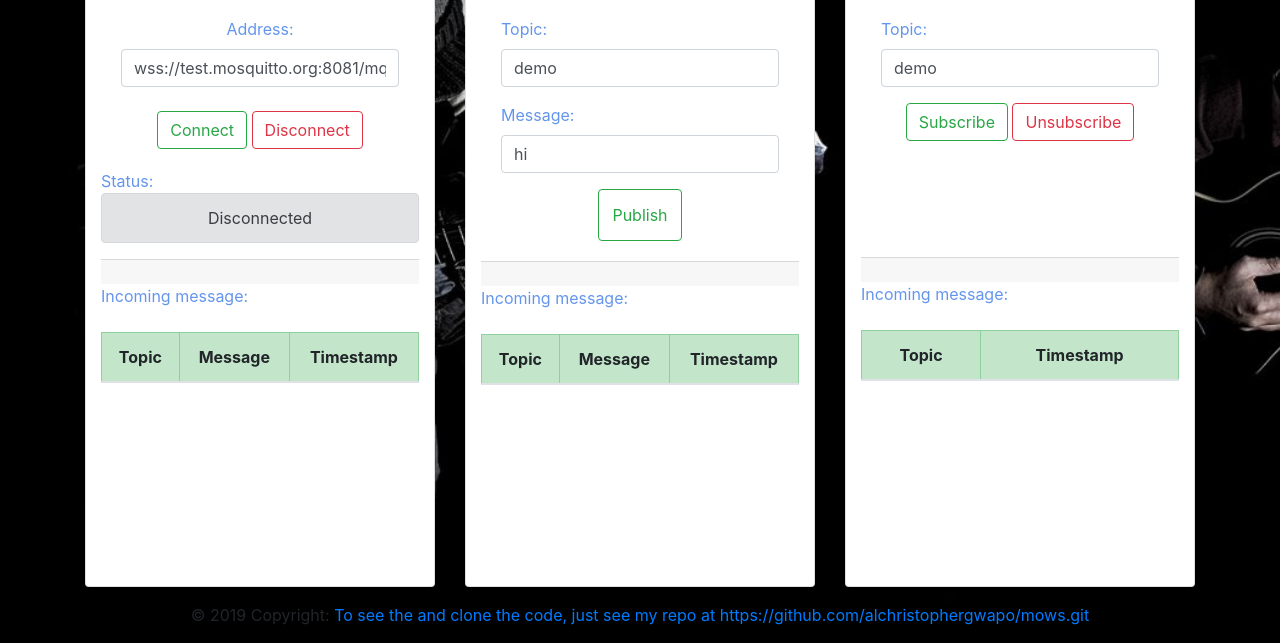
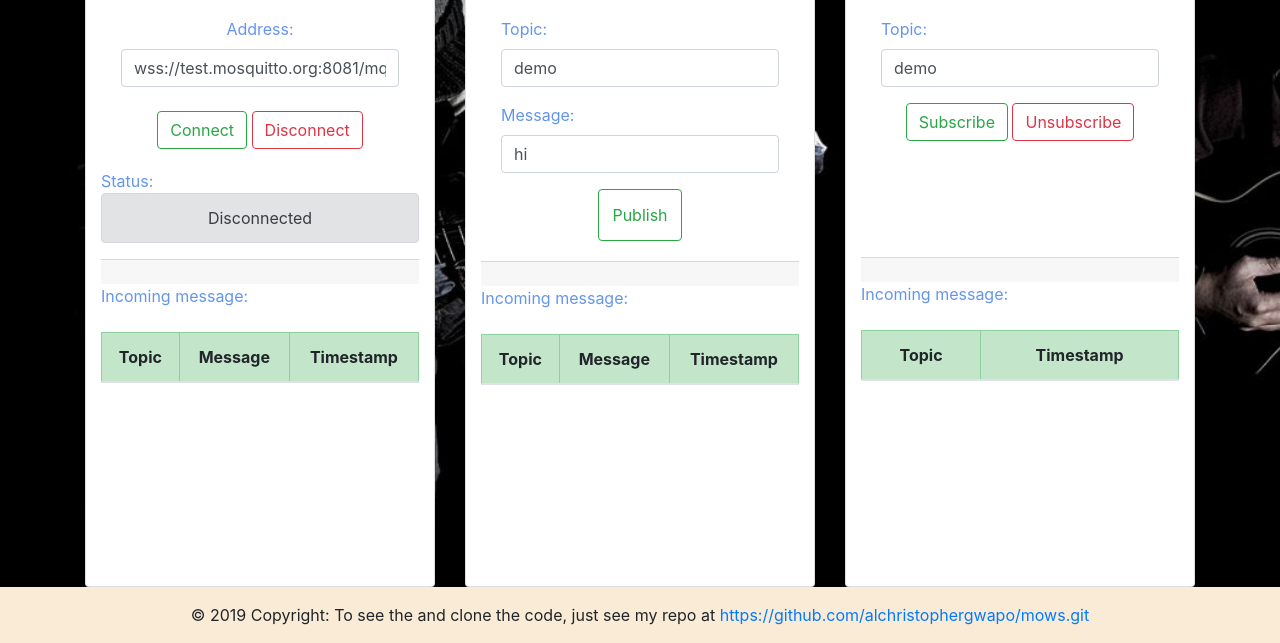
Before and after one commit to alchristophergwapo/mows, a website: page public/index.html in a window 1280 px wide. Shown: the part 332-975 px from the top of the page. Drawn offline with nearby package versions, Linux system fonts and the light colour scheme; some packages are replaced by stand-ins of ours; a script that the page names is missing.

Commit message:
Final commit

```diff
--- a/package.json
+++ b/package.json
@@ -4,7 +4,9 @@
   "description": "dependencies",
   "main": "index.js",
   "scripts": {
-    "test": "echo \"Error: no test specified\" && exit 1"
+    "test": "echo \"Error: no test specified\" && exit 1",
+    "start": "node index.js"
+
   },
   "repository": {
     "type": "git",
--- a/public/css/style.css
+++ b/public/css/style.css
@@ -23,8 +23,9 @@ html body{
 .jumbotron {
     background-color: antiquewhite;
 }
-.footer {
+.page-footer {
     height: 10%;
+    background-color: antiquewhite;
 }
 .wrapper {
     background-size: contain;
--- a/public/index.html
+++ b/public/index.html
@@ -146,10 +146,10 @@
             </div>
 
         </div>
-        <footer class="page-footer font-small blue">
+        <footer class="page-footer font-small">
             <div class="footer-copyright text-center py-3">© 2019 Copyright:
-                <a href="https://github.com/alchristophergwapo/mows.git">To see the and clone the code, just see my
-                    repo at https://github.com/alchristophergwapo/mows.git</a>
+                    To see the and clone the code, just see my
+                    repo at <a href="https://github.com/alchristophergwapo/mows.git">https://github.com/alchristophergwapo/mows.git</a>
             </div>
 
         </footer>
```
